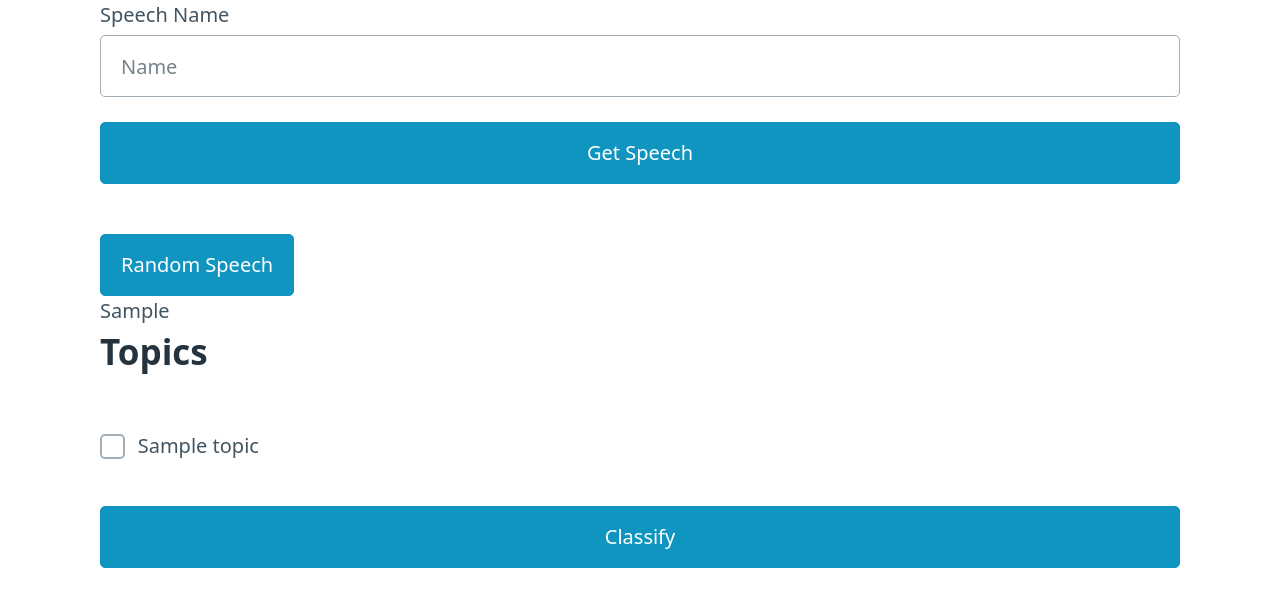
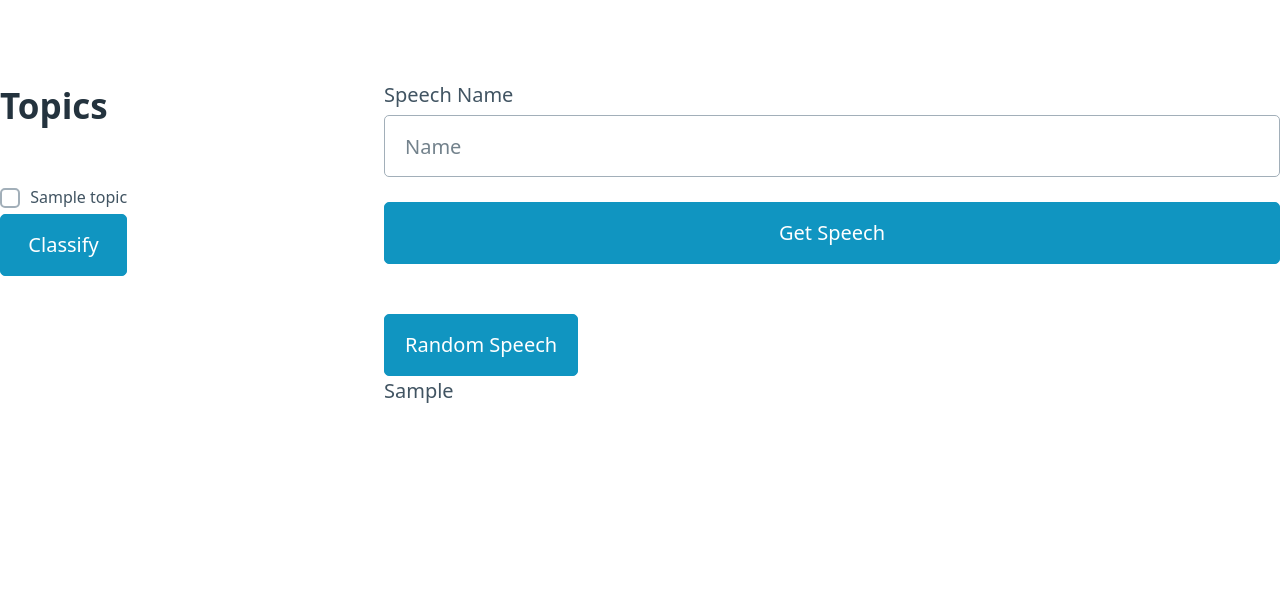
Before and after one commit to Stinners/Hansarder, a FastAPI app: template analysis/classifier/templates/show_speech.html in a window 1280 px wide. Shown: the top 607 px of the page. Run offline with FastAPI, Linux system fonts and the light colour scheme; the template is opened without the code that fills it: most values are stand-ins (such as "Sample title", 1, 10 or a date in 2020).

Commit message:
Working on classifyer UI

```diff
--- a/analysis/classifier/main.py
+++ b/analysis/classifier/main.py
@@ -1,16 +1,18 @@
 
 # Boilerplate to make relative imports work when this is run as a script
-if __name__ == "__main__" and __package__ is None:
+if __name__ == "main" and __package__ == '':
     import sys, os
-    parent_dir = os.path.dirname(os.path.dirname(os.path.abspath(__file__)))
-    sys.path.insert(1, parent_dir)
-    __package__ = str("classifier")
+    grandparent_dir = os.path.dirname(os.path.dirname(os.path.dirname(os.path.abspath(__file__))))
+    sys.path.insert(1, grandparent_dir)
+    __package__ = "classifier"
 
 
 from fastapi import FastAPI, Request
 from fastapi.staticfiles import StaticFiles
 from fastapi.responses import HTMLResponse
 from fastapi.templating import Jinja2Templates
+
+from db.db import get_db
 
 
 #######################################################
@@ -21,6 +23,8 @@ app = FastAPI()
 app.mount("/static", StaticFiles(directory="static"))
 
 templates = Jinja2Templates(directory="templates")
+pool = get_db()
+conn = pool.getconn()
 
 #######################################################
 #                    Routes                           #
@@ -45,10 +49,11 @@ async def classify_speech(request: Request):
 
 def serve_speech(request: Request):
     speech_html, speech_id = get_speech_html()
+    topic_ids, topic_names = zip(*get_topics())
     args = {
         "request": request,
         "speech_html": speech_html,
-        "topics": get_topics(),
+        "topics": topic_names,
         "speech_id": speech_id,
     }
     return templates.TemplateResponse("show_speech.html", args)
@@ -57,6 +62,11 @@ def get_speech_html() -> tuple[str, int]:
     return "<h1>Speech-Contents</h1>", 1
 
 def get_topics():
-    topics = ["Climate", "Covid", "Defense", "Enconomy", "Education"] * 4
-    topics.sort()
-    return topics
+    with conn.cursor() as cur:
+        cur.execute("""
+            SELECT id, description
+            FROM topic
+            ORDER BY description
+        """)
+        topics = cur.fetchall()
+        return topics
--- a/analysis/classifier/static/styles.css
+++ b/analysis/classifier/static/styles.css
@@ -1,13 +1,20 @@
-.content-wrapper {
-    width: 1080px;
-    margin: auto;
+.classify-speech {
+    display: flex;
+    max-width: 1400px;
+    justify-content: space-between;
 }
 
-.topics__grid {
-    display: grid;
-    grid-template-columns: repeat(4, 1fr);
-    grid-template-rows: auto;
-    justify-items: start;
-    grid-gap: 1em;
-    margin-bottom: 2em;
+.topic-container {
+    flex-basis: 25%;
+    font-size: 0.8em;
+    position: sticky;
+    top: 0px;
 }
+
+.topic__label {
+    font-size: 0.8em;
+}
+
+.speech-container {
+    flex-basis: 70%;
+}
--- a/analysis/classifier/templates/base.html
+++ b/analysis/classifier/templates/base.html
@@ -6,8 +6,6 @@
   <meta name="viewport" content="width=device-width, initial-scale=1">
 </head>
 <body>
-    <div class="content-wrapper">
-      {% block content %}
-      {% endblock %}
-    </div>
+    {% block content %}
+    {% endblock %}
 </body>
--- a/analysis/classifier/templates/show_speech.html
+++ b/analysis/classifier/templates/show_speech.html
@@ -1,6 +1,24 @@
 {% extends "base.html" %}
 {% block content %}
-  <main>
+  <main class="classify-speech">
+
+    <div class="topics-container">
+        <form class="topics" action="/classify_speech" method="post">
+            <h2>Topics</h2>
+            <div class="topics__grid">
+                {% for topic in topics %}
+                    <label for="topic-{{ topic }}" class="topic__label">
+                        <input type="checkbox" id="topic-{{ topic }}" name={{ topic }}>
+                        <span>{{ topic }}</span>
+                    </label>
+                {% endfor %}
+            </div>
+            <input type="hidden" id="speech-id" name="speech-id" value={{ speech_id }}>
+            <input type="submit" role="button" value="Classify">
+        </form>
+    </div>
+
+    <div class="speech-container">
         <div class="speech-selector">
             <form>
               <label for="speech-selector">
@@ -11,24 +29,7 @@
             </form>
             <a id="random-speech-button" role="button" href="/">Random Speech</a>
         </div>
-
-    <div class="speech-wraper">
       {{ speech_html|safe }}
     </div>
-
-    <form class="topics" action="/classify_speech" method="post">
-        <h2>Topics</h2>
-        <div class="topics__grid">
-            {% for topic in topics %}
-                <label for="topic-{{ topic }}">
-                    <input type="checkbox" id="topic-{{ topic }}" name={{ topic }}>
-                    <span>{{ topic }}</span>
-                </label>
-            {% endfor %}
-        </div>
-        <input type="hidden" id="speech-id" name="speech-id" value={{ speech_id }}>
-        <input type="submit" role="button" value="Classify">
-    </form>
-
   </main>
 {% endblock %}
--- /dev/null
+++ b/db/queries/get_html.sql
@@ -0,0 +1,4 @@
+SELECT id, title, debate_type, STRING_AGG
+FROM debate
+INNER JOIN speech ON debate.id = speech.debate
+WHERE debate.id = %(debate_id)s;
--- a/scraper/main.py
+++ b/scraper/main.py
@@ -11,7 +11,7 @@ if __name__ == "__main__" and __package__ is None:
     import sys
     parent_dir = os.path.dirname(os.path.dirname(os.path.abspath(__file__)))
     sys.path.insert(1, parent_dir)
-    __package__ = str("scraper")
+    __package__ = "scraper"
 
 from .scraper_types import *
 from .get_links import get_links_in_range
```
Also changed, not shown: tests/db/insert_document_test.py (+0 -1 lines), db/migrations/20220129033723_create_topic.sql (added), db/migrations/20220129033916_create_speech_topic.sql (added), db/migrations/20220129035623_populate_topics.sql (added), 1 other file. Lines whose indentation alone changed are shown as unchanged.
